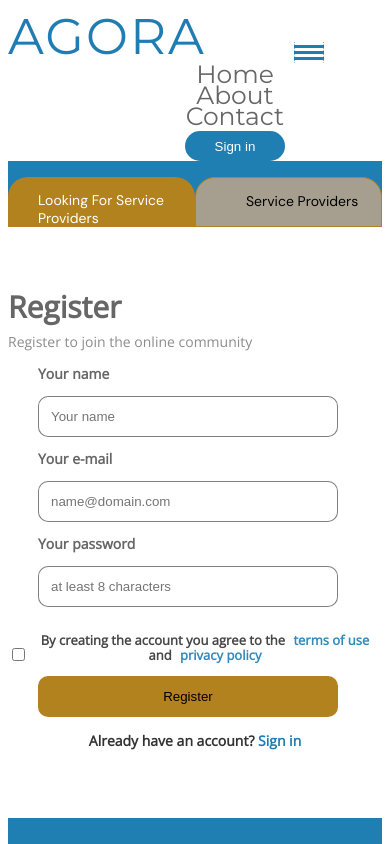
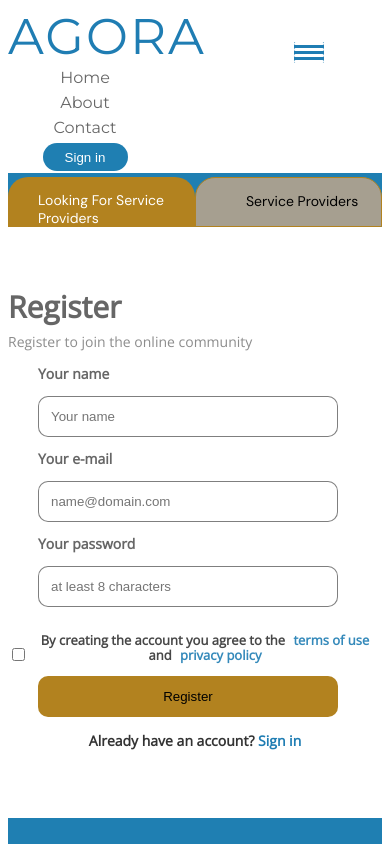
Before and after one commit to Maiqel1/agora4, a plain HTML site: page index.html in a window 390 px wide. Both pictures are taken after a click on the link 309 px from the left and 52 px from the top of the page. Shown: the top 844 px of the page. Drawn offline with nearby package versions, Linux system fonts and the light colour scheme.

Commit message:
Update style.css

```diff
--- a/style.css
+++ b/style.css
@@ -365,14 +365,32 @@ input::placeholder{
 
     ul.nav-links.active li{
         margin-top: -25px;
+        margin-left: -300px;
+
     }
+    ul.nav-links.active li a{
+      font-size: 16px;
+
+    }
+
+
+    ul.nav-links.active button{
+        margin-left: -300px;
+        width: 85px;
+        height: 28px;
+        margin-bottom: 2px;
+
+    }
+
 
     .link2{
         padding-top: 16px;
+
     }
     .link3{
         padding-top: 16px;
     }
+
 
     /*2ND SECTION*/
     .nav button{
```
